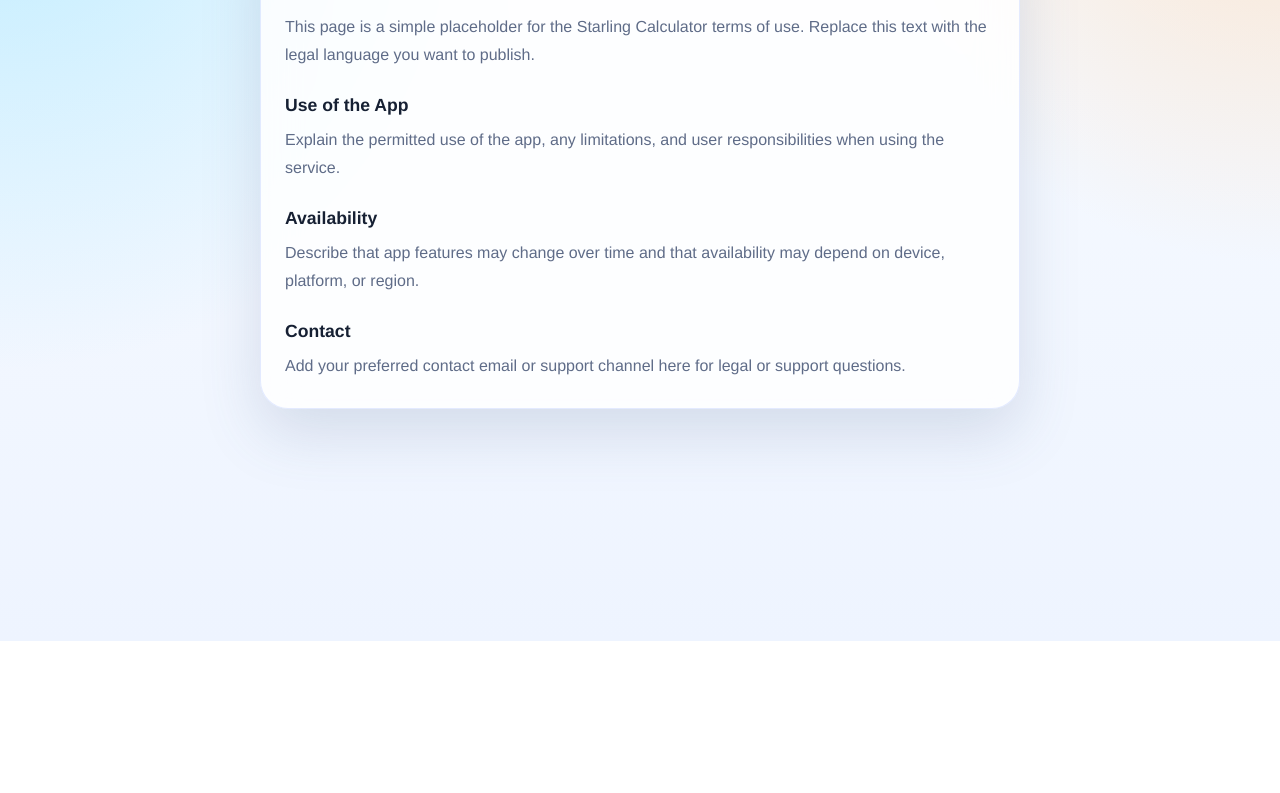
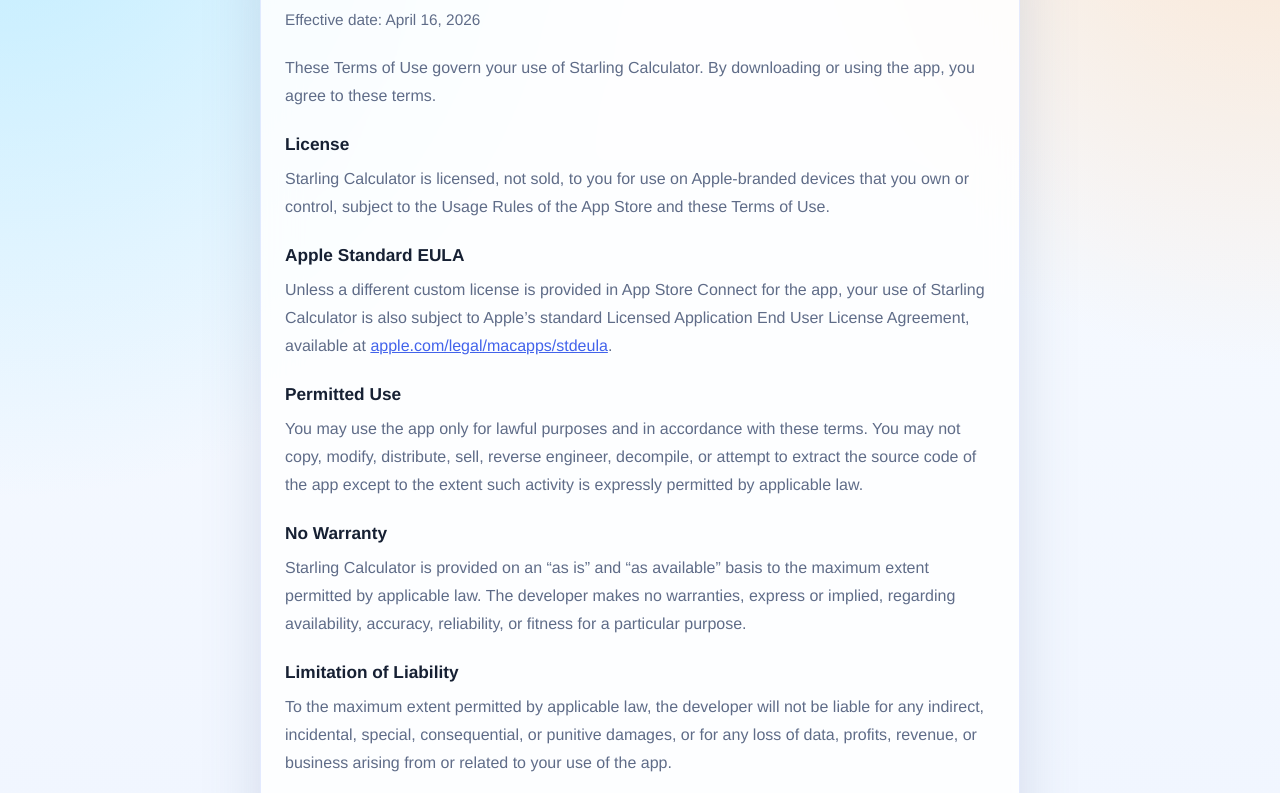
Before and after one commit to Starling-App/starling-app.github.io, a plain HTML site: page terms.html in a window 1280 px wide. Shown: the part 159-952 px from the top of the page. Before the commit the page ends 800 px from the top, so only its background shows below. Drawn offline with Linux system fonts and the light colour scheme.

Commit message:
更新协议

```diff
--- a/terms.html
+++ b/terms.html
@@ -55,20 +55,30 @@
     }
 
     h1 {
-      margin: 0 0 16px;
+      margin: 0 0 10px;
       font-size: clamp(2rem, 5vw, 3.2rem);
       letter-spacing: -0.04em;
     }
 
+    .meta {
+      margin: 0 0 20px;
+      color: var(--text-subtle);
+      font-size: 0.96rem;
+    }
+
     h2 {
-      margin: 26px 0 10px;
-      font-size: 1.1rem;
+      margin: 24px 0 10px;
+      font-size: 1.08rem;
     }
 
     p {
       margin: 0;
       line-height: 1.75;
       color: var(--text-subtle);
+    }
+
+    a {
+      color: var(--accent);
     }
   </style>
 </head>
@@ -77,16 +87,33 @@
     <a class="back-link" href="./">← Back to Apps</a>
     <article class="card">
       <h1>Terms of Use</h1>
-      <p>This page is a simple placeholder for the Starling Calculator terms of use. Replace this text with the legal language you want to publish.</p>
+      <p class="meta">Effective date: April 16, 2026</p>
 
-      <h2>Use of the App</h2>
-      <p>Explain the permitted use of the app, any limitations, and user responsibilities when using the service.</p>
+      <p>These Terms of Use govern your use of Starling Calculator. By downloading or using the app, you agree to these terms.</p>
 
-      <h2>Availability</h2>
-      <p>Describe that app features may change over time and that availability may depend on device, platform, or region.</p>
+      <h2>License</h2>
+      <p>Starling Calculator is licensed, not sold, to you for use on Apple-branded devices that you own or control, subject to the Usage Rules of the App Store and these Terms of Use.</p>
+
+      <h2>Apple Standard EULA</h2>
+      <p>Unless a different custom license is provided in App Store Connect for the app, your use of Starling Calculator is also subject to Apple’s standard Licensed Application End User License Agreement, available at <a href="https://www.apple.com/legal/macapps/stdeula/" target="_blank" rel="noreferrer">apple.com/legal/macapps/stdeula</a>.</p>
+
+      <h2>Permitted Use</h2>
+      <p>You may use the app only for lawful purposes and in accordance with these terms. You may not copy, modify, distribute, sell, reverse engineer, decompile, or attempt to extract the source code of the app except to the extent such activity is expressly permitted by applicable law.</p>
+
+      <h2>No Warranty</h2>
+      <p>Starling Calculator is provided on an “as is” and “as available” basis to the maximum extent permitted by applicable law. The developer makes no warranties, express or implied, regarding availability, accuracy, reliability, or fitness for a particular purpose.</p>
+
+      <h2>Limitation of Liability</h2>
+      <p>To the maximum extent permitted by applicable law, the developer will not be liable for any indirect, incidental, special, consequential, or punitive damages, or for any loss of data, profits, revenue, or business arising from or related to your use of the app.</p>
+
+      <h2>Updates and Changes</h2>
+      <p>The app may be updated, modified, or discontinued at any time. These Terms of Use may also be updated from time to time. Continued use of the app after an updated version of these terms becomes effective constitutes acceptance of the revised terms.</p>
+
+      <h2>Termination</h2>
+      <p>These terms remain in effect until terminated. They will terminate automatically if you fail to comply with them. Upon termination, you must stop using the app.</p>
 
       <h2>Contact</h2>
-      <p>Add your preferred contact email or support channel here for legal or support questions.</p>
+      <p>For questions about these Terms of Use, please use the developer contact or support information provided on the App Store product page.</p>
     </article>
   </main>
 </body>
```
Also changed, not shown: privacy.html (+26 -9 lines), 6 other files.
